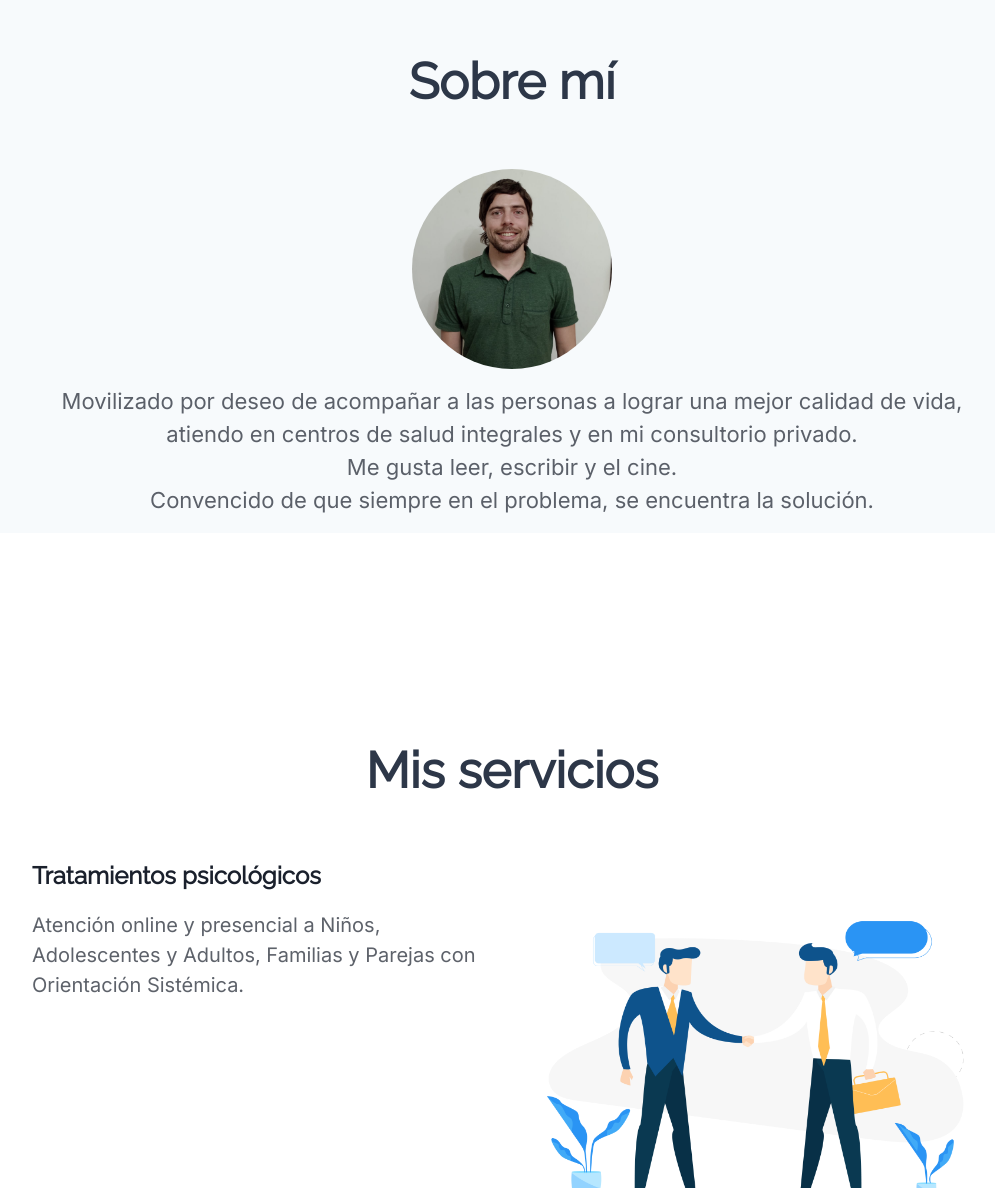
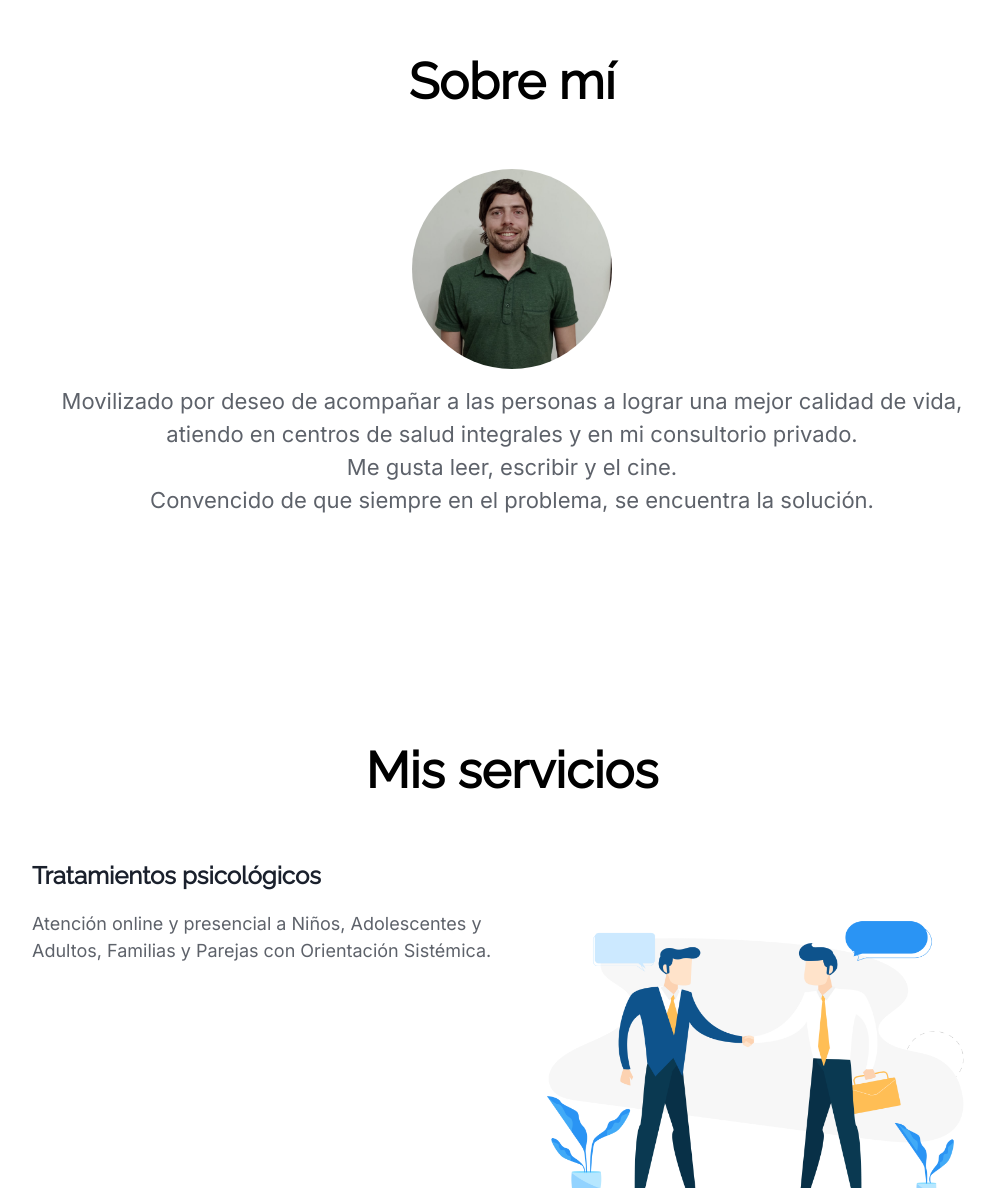
Before and after one commit to SilvaLucas92/JS-web, a React (Create React App) app: page / in a window 1280 px wide. Shown: the part 1002-2190 px from the top of the page, without its empty margins (128-1123 px from the left). Built offline with nearby package versions, Linux system fonts and the light colour scheme.

Commit message:
Fix font size

```diff
--- a/src/components/AboutMe/AboutMe.js
+++ b/src/components/AboutMe/AboutMe.js
@@ -4,7 +4,7 @@ import julio from "./julio.jpeg";
 
 const AboutMe = () => {
   return (
-    <Section title="Sobre mí" id="about-me" backgroundColor="#f7fafc" paddingbottom='100px'>
+    <Section title="Sobre mí" id="about-me" paddingbottom='100px'>
       <Center>
         <Image
           borderRadius="full"
--- a/src/components/Contact/Contact.js
+++ b/src/components/Contact/Contact.js
@@ -27,7 +27,6 @@ const Contact = () => {
     <Section
       id="contact-me"
       title="Contacto"
-      backgroundColor="#f7fafc"
       paddingBottom={"200px"}
       borderBottomRadius
     >
--- a/src/components/Footer/Footer.js
+++ b/src/components/Footer/Footer.js
@@ -9,7 +9,6 @@ const Footer = () => {
       w="100%"
       mx="auto"
       h={50}
-
     >
       <Text alignItems="center" color="gray.500">
         Developed by Lucas Silva.
--- a/src/components/Section/Section.js
+++ b/src/components/Section/Section.js
@@ -2,14 +2,14 @@ import { useEffect } from "react";
 import { Box, chakra } from "@chakra-ui/react";
 import Aos from "aos";
 import "aos/dist/aos.css";
-const Section = ({ title, id, backgroundColor, children, paddingBottom }) => {
+const Section = ({ title, id, children, paddingBottom }) => {
   // useEffect(() => {
   //   Aos.init({ duration: 2000 });
   // }, []);
   return (
     <Box
       id={id}
-      bg={backgroundColor ? backgroundColor : "white"}
+      bg={"white"}
       as="section"
       w="full"
     >
--- a/src/components/WorkModality/Feature.js
+++ b/src/components/WorkModality/Feature.js
@@ -19,7 +19,7 @@ function Feature({ title, text, number, borderbottom, bordertop }){
               {title}
             </chakra.h2>
           </Box>
-          <Text textStyle="textMod">{text}</Text>
+          <Text textStyle="text">{text}</Text>
         </VStack>
       </HStack>
     );
--- a/src/components/WorkModality/WorkModality.js
+++ b/src/components/WorkModality/WorkModality.js
@@ -9,7 +9,6 @@ const Modalidad = () => {
     <Section
       id="WorkModality"
       title="Modalidad de trabajo"
-      backgroundColor="#f7fafc"
     >
       <SimpleGrid
         columns={1}
--- a/src/theme.js
+++ b/src/theme.js
@@ -22,16 +22,6 @@ const theme = extendTheme({
     text: {
       fontFamily:'inter, sans-serif',
       fontSize: {
-        base: "16px",
-        md: "16px",
-        lg: "18px",
-        xl: "20px",
-      },
-      opacity: "0.7"
-    },
-    textMod: {
-      fontFamily:'inter, sans-serif',
-      fontSize: {
         base: "14px",
         md: "14px",
         lg: "16px",
@@ -46,7 +36,7 @@ const theme = extendTheme({
         lg: "48px",
         xl: "50px",
       },
-      color: "#2d3748",
+      color: "black",
       textAlign: "center",
       mb: "50px",
       fontWeight: "semibold"
```
